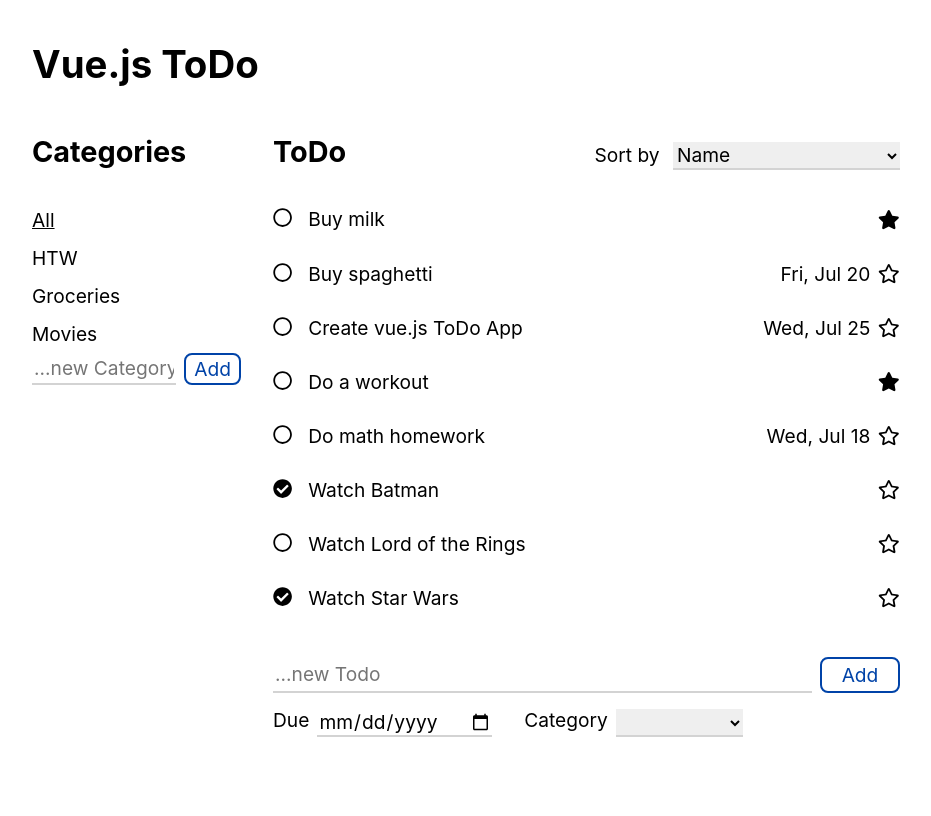
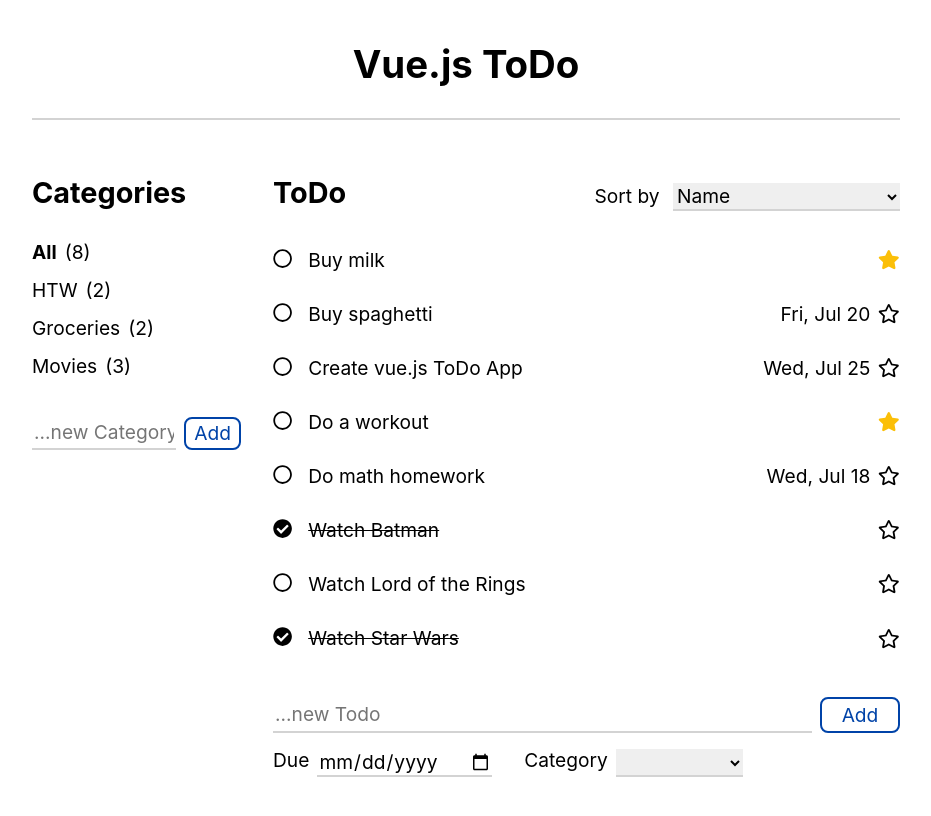
Before and after one commit to greengiraffe/mp-vue-todo, a Vue app: page / in a window 1280 px wide. Shown: the top 816 px of the page, without its empty margins (174-1105 px from the left). Built offline with nearby package versions, Linux system fonts and the light colour scheme.

Commit message:
Improve styles

```diff
--- a/src/components/App.vue
+++ b/src/components/App.vue
@@ -64,5 +64,20 @@ input, select {
 }
 
 .app__title {
+  text-align: center;
+  margin-bottom: 2rem;
+
+  &::after {
+    content: "";
+    display: block;
+    margin: 2rem 0;
+    width: 100%;
+    height: 2px;
+    background: lightgray;
+  }
 }
+
+.app__hairline {
+}
+
 </style>
--- a/src/components/Category.vue
+++ b/src/components/Category.vue
@@ -1,13 +1,21 @@
 <template>
 <div class="category">
   <span class="category__name">{{ name }}</span>
+  <span class="category__count">({{ todoCount }})</span>
 </div>
 </template>
 
 <script>
 export default {
   props: {
-    name: String
+    name: String,
+    id: Number,
+  },
+  computed: {
+    todoCount: function () {
+      if (this.id === -1) return this.$store.state.todos.todos.length
+      return this.$store.getters.getTodoCountForCategory(this.id)
+    }
   }
 }
 </script>
@@ -16,5 +24,14 @@ export default {
 .category {
   cursor: pointer;
   padding: 0.5rem 0;
+  &.active {
+    .category__name {
+      font-weight: bold;
+    }
+  }
+}
+
+.category__count {
+  margin-left: 0.5rem;
 }
 </style>
--- a/src/components/CategoryList.vue
+++ b/src/components/CategoryList.vue
@@ -7,16 +7,15 @@
         class="category-list__item"
         :class="{ active: selected === undefined}"
       >
-        <Category name="All" />
+        <Category name="All" :id="-1" :class="{ active: selected === undefined}"/>
       </li>
       <li
         @click="selectCategory(cat.id)"
         v-for="cat in categories"
         :key="cat.id"
         class="category-list__item"
-        :class="{ active: selected === cat.id}"
       >
-        <Category v-bind="cat" />
+        <Category v-bind="cat" :class="{ active: selected === cat.id}"/>
       </li>
       <li class="category-list__item"><CategoryInput /></li>
     </ul>
@@ -36,7 +35,7 @@ export default {
     },
     selected: function () {
       return this.$store.state.categories.selected
-    }
+    },
   },
   methods: {
     selectCategory: function(id) {
@@ -51,15 +50,11 @@ export default {
   margin: 0;
   padding: 0;
   list-style-type: none;
+}
 
+.category-list__item {
   &:last-child {
     margin-top: 2rem;
   }
 }
-
-.category-list__item {
-  &.active {
-    text-decoration: underline;
-  }
-}
 </style>
--- a/src/components/Todo.vue
+++ b/src/components/Todo.vue
@@ -1,5 +1,5 @@
 <template>
-  <div class="todo">
+  <div class="todo" :class="{ done: todo.done, important: todo.important }">
     <template v-if="editMode">
       <TodoInput :todo="todo" buttonTitle="Save" @edited="saveEdit"/>
     </template>
@@ -107,6 +107,18 @@ export default {
   svg {
     cursor: pointer;
   }
+
+  &.done {
+    .todo__text {
+      text-decoration: line-through;
+    }
+  }
+
+  &.important {
+    .fa-star {
+      color: #fbbf08;
+    }
+  }
 }
 
 .todo__text {
--- a/src/store/modules/todos.js
+++ b/src/store/modules/todos.js
@@ -1,5 +1,6 @@
 // Todos Store Module
 import { SET_TODOS, ADD_TODO, REMOVE_TODO, UPDATE_TODO } from '../mutation-types'
+import { count } from '../../../node_modules/rxjs/operator/count'
 
 export default {
   state: {
@@ -31,6 +32,9 @@ export default {
     sortedTodosByDateAsc: state => {
       let sorted = state.todos.sort(sortByDateAsc)
       return sorted
+    },
+    getTodoCountForCategory: state => categoryID => {
+      return state.todos.filter(todo => todo.category === categoryID).length
     }
   },
   mutations: {
```
